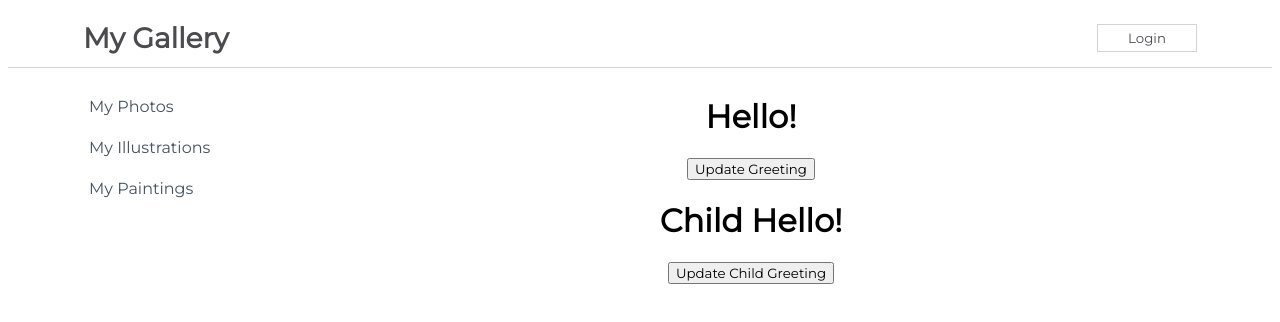
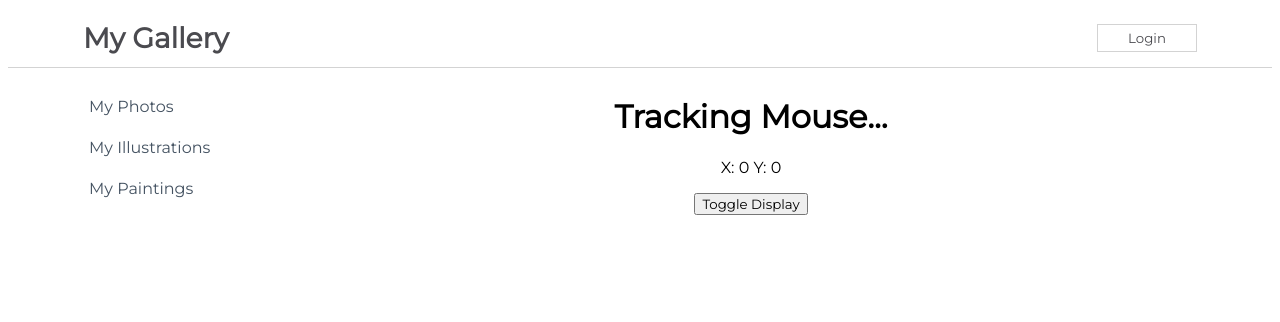
Before and after one commit to SophieTiger/react-functional-components, a React (Create React App) app in the folder my-app/: page / in a window 1280 px wide. Shown: the top 322 px of the page. Built offline with nearby package versions, Linux system fonts and the light colour scheme.

Commit message:
Add LifeCyclesCWU components for unmounting learning purposes

```diff
--- a/my-app/src/App.js
+++ b/my-app/src/App.js
@@ -6,6 +6,7 @@ import RenderingLists from './components/RenderingLists';
 import Content from './components/Content';
 import LifeCyclesCDM from './components/LifeCyclesCDM';
 import LifeCyclesCDU from './components/LifeCyclesCDU';
+import LifeCyclesCWU from './components/LifeCyclesCWU';
 
 function App() {
   return (
@@ -16,7 +17,8 @@ function App() {
       {/* <Content /> */}
       {/* <RenderingLists /> */}
       {/* <LifeCyclesCDM /> */}
-      <LifeCyclesCDU />
+      {/* <LifeCyclesCDU /> */}
+      <LifeCyclesCWU />
     </div>
   );
 }
--- /dev/null
+++ b/my-app/src/components/LifeCyclesCWU.js
@@ -0,0 +1,27 @@
+import React, { Component } from 'react'
+import LifeCyclesCWUTracker from './LifeCyclesCWUTracker'
+
+export class LifeCyclesCWU extends Component {
+    constructor(props) {
+        super(props)
+
+        this.state = {
+            visible: true
+        }
+    }
+
+    toggleDisplay = () => {
+        this.setState((prevState) => ({ visible: !prevState.visible }))
+    }
+
+    render() {
+        return (
+            <div>
+                {this.state.visible && <LifeCyclesCWUTracker />}
+                <button onClick={this.toggleDisplay}>Toggle Display</button>
+            </div>
+        )
+    }
+}
+
+export default LifeCyclesCWU
--- /dev/null
+++ b/my-app/src/components/LifeCyclesCWUTracker.js
@@ -0,0 +1,32 @@
+import React, { Component } from 'react'
+
+export class LifeCyclesCWUTracker extends Component {
+  constructor(props) {
+    super(props)
+
+    this.state = {
+      mouseX: 0,
+      mouseY: 0,
+    }
+  }
+  trackMouse = e => {
+    console.log('Mouse moved')
+    this.setState({
+      mouseX: e.clientX,
+      mouseY: e.clientY,
+    })
+  }
+  componentDidMount() {
+    window.addEventListener('mousemove', this.trackMouse);
+  }
+  render() {
+    return (
+      <div>
+        <h1>Tracking Mouse...</h1>
+        <p>X: {this.state.mouseX} Y: {this.state.mouseY}</p>
+      </div>
+    )
+  }
+}
+
+export default LifeCyclesCWUTracker
```
